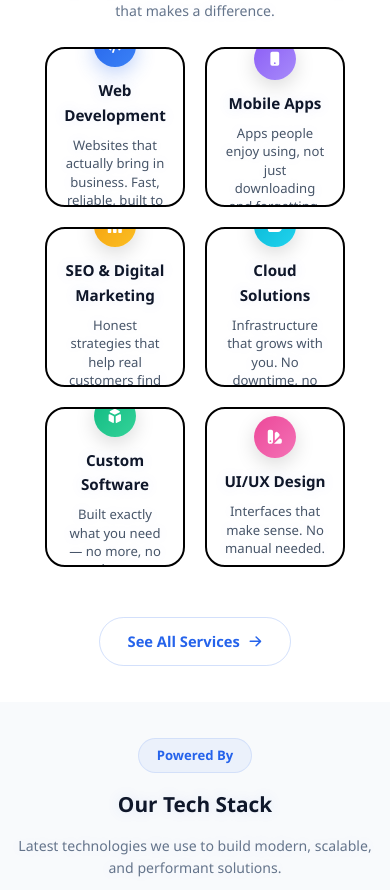
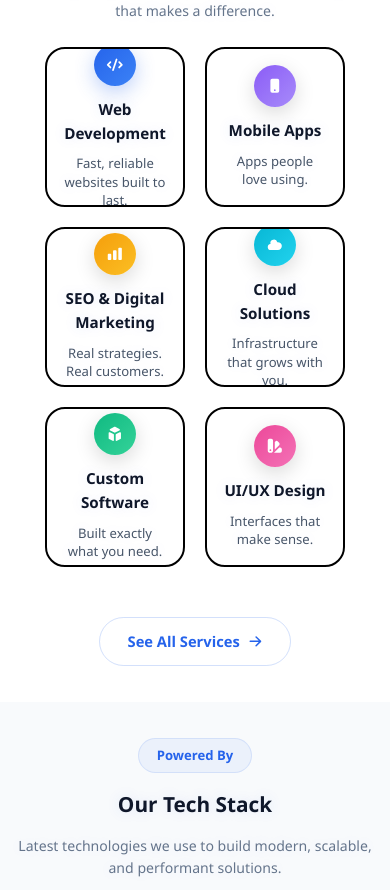
Before and after one commit to v72727835-bit/NEXORATECH, a React (Vite) app in the folder client/: page / in a window 390 px wide. Shown: the part 924-1814 px from the top of the page. Built offline with nearby package versions, Linux system fonts and the light colour scheme.

Commit message:
Shorten paragraph text in service cards for mobile

```diff
--- a/client/src/components/ServicesSection.jsx
+++ b/client/src/components/ServicesSection.jsx
@@ -5,12 +5,12 @@ import {
 } from 'react-icons/hi';
 
 const services = [
-  { icon: HiCode, title: 'Web Development', desc: 'Websites that actually bring in business. Fast, reliable, built to last.' },
-  { icon: HiDeviceMobile, title: 'Mobile Apps', desc: 'Apps people enjoy using, not just downloading and forgetting.' },
-  { icon: HiChartBar, title: 'SEO & Digital Marketing', desc: 'Honest strategies that help real customers find you online.' },
-  { icon: HiCloud, title: 'Cloud Solutions', desc: 'Infrastructure that grows with you. No downtime, no surprises.' },
-  { icon: HiCube, title: 'Custom Software', desc: 'Built exactly what you need — no more, no less.' },
-  { icon: HiColorSwatch, title: 'UI/UX Design', desc: 'Interfaces that make sense. No manual needed.' },
+  { icon: HiCode, title: 'Web Development', desc: 'Fast, reliable websites built to last.' },
+  { icon: HiDeviceMobile, title: 'Mobile Apps', desc: 'Apps people love using.' },
+  { icon: HiChartBar, title: 'SEO & Digital Marketing', desc: 'Real strategies. Real customers.' },
+  { icon: HiCloud, title: 'Cloud Solutions', desc: 'Infrastructure that grows with you.' },
+  { icon: HiCube, title: 'Custom Software', desc: 'Built exactly what you need.' },
+  { icon: HiColorSwatch, title: 'UI/UX Design', desc: 'Interfaces that make sense.' },
 ];
 
 const gradients = [
--- a/client/src/pages/Services.jsx
+++ b/client/src/pages/Services.jsx
@@ -4,35 +4,35 @@ import { HiArrowRight, HiCode, HiDeviceMobile, HiChartBar, HiCloud, HiCube, HiCo
 const servicesList = [
   {
     icon: HiCode, color: '#2563eb', title: 'Web Development',
-    desc: 'Fast, secure websites that actually bring in business.'
+    desc: 'Fast, secure websites built to last.'
   },
   {
     icon: HiDeviceMobile, color: '#8b5cf6', title: 'Mobile App Development',
-    desc: 'Apps people love using — not just downloading and forgetting.'
+    desc: 'Apps people love using.'
   },
   {
     icon: HiChartBar, color: '#f59e0b', title: 'SEO & Digital Marketing',
-    desc: 'Honest strategies that help real customers find you online.'
+    desc: 'Real strategies. Real customers.'
   },
   {
     icon: HiCloud, color: '#06b6d4', title: 'Cloud Solutions',
-    desc: 'Infrastructure that grows with you. No downtime, no surprises.'
+    desc: 'Infrastructure that grows with you.'
   },
   {
     icon: HiCube, color: '#10b981', title: 'Custom Software',
-    desc: 'Built exactly what you need — no more, no less.'
+    desc: 'Built exactly what you need.'
   },
   {
     icon: HiColorSwatch, color: '#ec4899', title: 'UI/UX Design',
-    desc: 'Interfaces that make sense. No manual needed.'
+    desc: 'Interfaces that make sense.'
   },
   {
     icon: HiShieldCheck, color: '#ef4444', title: 'Cybersecurity',
-    desc: 'We find vulnerabilities before the bad guys do.'
+    desc: 'We find vulnerabilities before they do.'
   },
   {
     icon: HiSupport, color: '#6366f1', title: 'IT Consulting',
-    desc: 'Honest advice. No unnecessary upsells.'
+    desc: 'Honest advice. No upsells.'
   },
 ];
 
```
